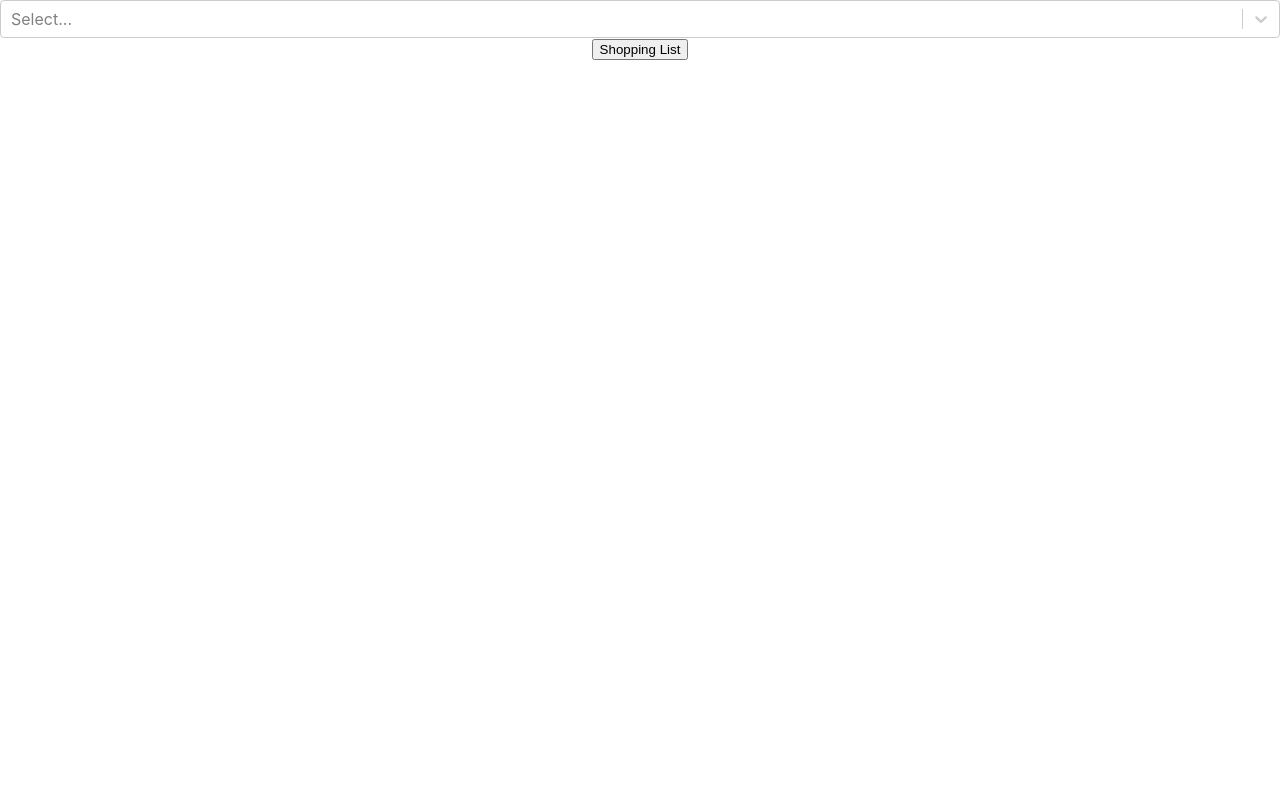
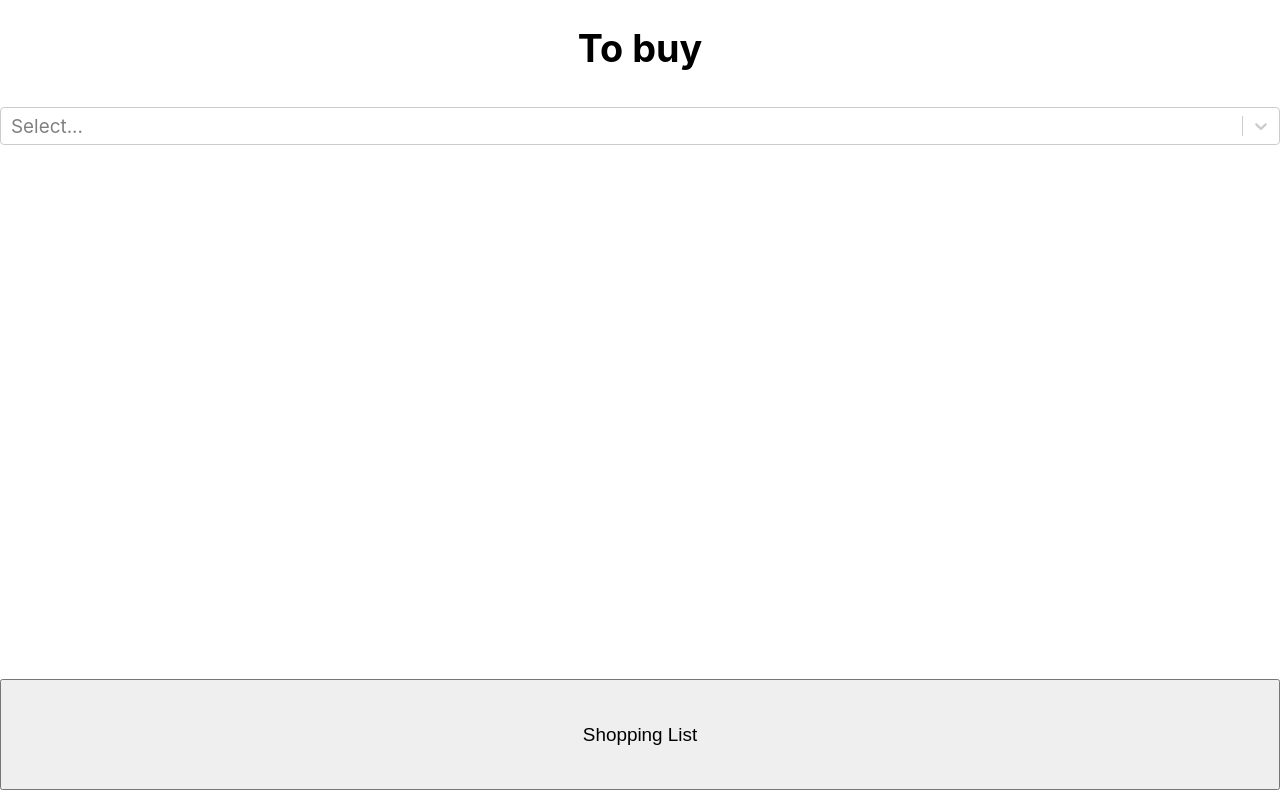
Before and after one commit to theduynguyen/shopping-list, a React (Create React App) app: page / in a window 1280 px wide. Built offline with nearby package versions, Linux system fonts and the light colour scheme.

Commit message:
Restyling

```diff
--- a/package.json
+++ b/package.json
@@ -8,6 +8,7 @@
     "@testing-library/react": "^11.2.2",
     "@testing-library/user-event": "^12.2.2",
     "gh-pages": "^3.1.0",
+    "node-sass": "^5.0.0",
     "react": "^17.0.1",
     "react-dom": "^17.0.1",
     "react-router-dom": "^5.2.0",
--- a/src/App.scss
+++ b/src/App.scss
@@ -1,5 +1,15 @@
+:root{
+  --bg-color: #000000;
+  --font-color: #ffffff;
+}
+
+
 .App {
-  main {
-    text-align: center;
+  width: 100%;
+  height: 100%;
+  font-size: 0.5cm;
+
+  button {
+    font-size: 0.5cm;
   }
 }
--- a/src/Components/RecipeList.js
+++ b/src/Components/RecipeList.js
@@ -19,6 +19,10 @@ const RecipeList = props => {
 
   return (
     <div className='RecipeList'>
+      <header>
+        <h1>To buy</h1>
+      </header>
+
       <main>
         <Select
           isMulti
--- a/src/Components/RecipeList.scss
+++ b/src/Components/RecipeList.scss
@@ -1,16 +1,28 @@
 .RecipeList {
+    width: 100vw;
+    height: 100vh;
+    overflow: hidden;
+
     display : flex;
     flex-direction: column;
-    align-content: space-between;
-    height: 100%;
+    justify-content: space-between;
 
     text-align: center;
 
     > main {
-
+        overflow: auto;
+        flex: 5 5;
+        padding: 10px 0px 10px;
     }
 
     > footer{
+        overflow: hidden;
+        flex: 1 1;
+        padding: 10px 0px 10px;
 
+        > button {
+            width: 100%;
+            height: 100%;
+        }
     }
 }
--- a/src/Components/ShoppingList.js
+++ b/src/Components/ShoppingList.js
@@ -27,11 +27,18 @@ const ShoppingList = props => {
 
   return (
     <div className='ShoppingList'>
-      {shoppingList.map((x, idx) => (
-        <ShoppingListElement key={idx} ingredient={x} />
-      ))}
+      <header>
+        <h1>Shopping List</h1>
+      </header>
+      <main>
+        {shoppingList.map((x, idx) => (
+          <ShoppingListElement key={idx} ingredient={x} />
+        ))}
+      </main>
 
-      <button onClick={() => props.setSeeShoppingList(false)}>Back</button>
+      <footer>
+        <button onClick={() => props.setSeeShoppingList(false)}>Back</button>
+      </footer>
     </div>
   )
 }
--- a/src/Components/ShoppingList.scss
+++ b/src/Components/ShoppingList.scss
@@ -1,14 +1,34 @@
 .ShoppingList {
-    display: flex;
-    flex-direction: column;
+    width: 100vw;
+    height: 100vh;
+    overflow: hidden;
     text-align: center;
 
-    > main {
+    display: flex;
+    justify-content: space-between;
+    flex-direction: column;
+
+    > header {
 
     }
 
+    > main {
+        overflow: auto;
+        flex: 5 5;
+        padding: 10px 0px 10px;
+        text-align: left;
+    }
+
     > footer {
+        overflow: hidden;
+        flex: 1 1;
+        padding: 10px 0px 10px;
 
+        > button {
+            width: 100%;
+            height: 100%;
+        }
+    }
 }
 
 .ShoppingListElement {
@@ -17,5 +37,5 @@
 
 .ShoppingListElementChecked {
     background-color: red;
+    text-decoration: line-through;
 }
-}
--- a/src/index.js
+++ b/src/index.js
@@ -1,15 +1,12 @@
 import React from 'react'
 import ReactDOM from 'react-dom'
-import { BrowserRouter } from 'react-router-dom'
 import './index.css'
 import App from './App'
 import reportWebVitals from './reportWebVitals'
 
 ReactDOM.render(
   <React.StrictMode>
-    <BrowserRouter>
-      <App />
-    </BrowserRouter>
+    <App />
   </React.StrictMode>,
   document.getElementById('root')
 )
```
Also changed, not shown: 1 other file (tests, documents, lock files or other folders). Lines whose indentation alone changed are shown as unchanged.
